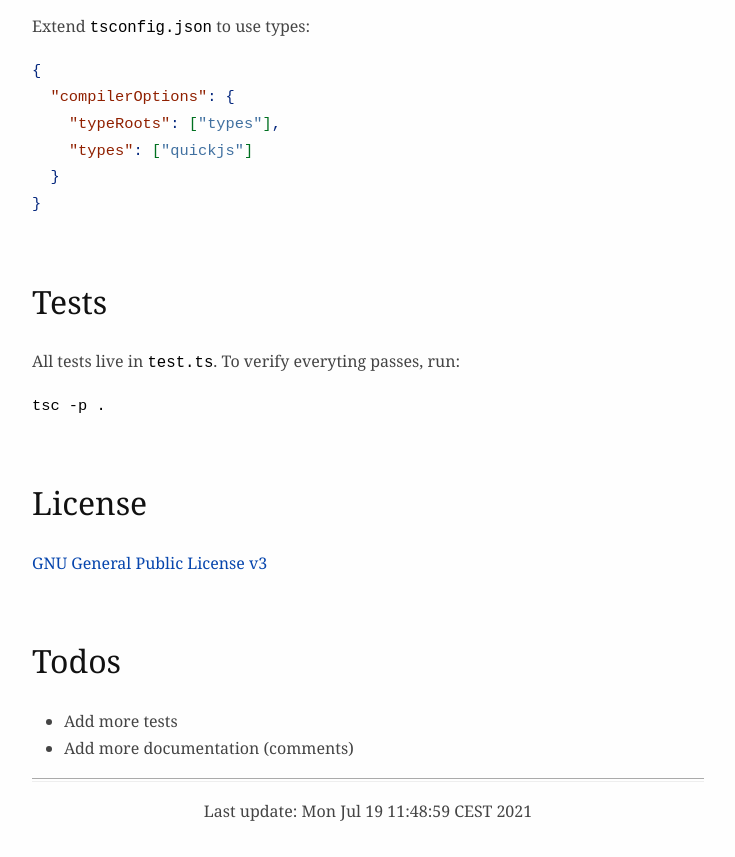
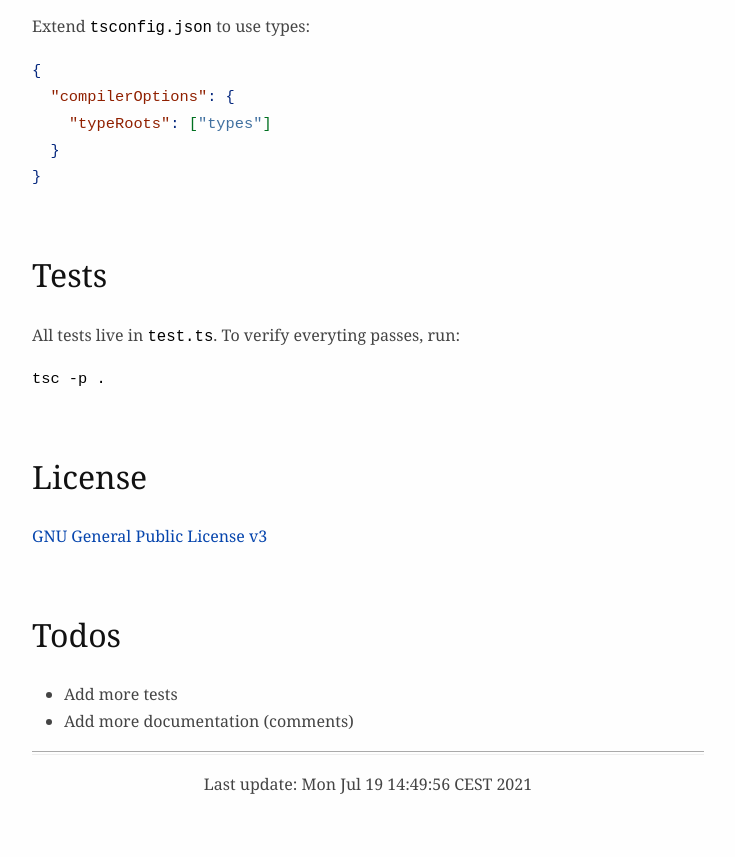
Before and after one commit to mgred/quickjs-types, a plain HTML site: page index.html in a window 1280 px wide. Shown: the part 448-1305 px from the top of the page, without its empty margins (272-1007 px from the left). After the commit the page ends 1279 px from the top, so only its background shows below. Drawn offline with Linux system fonts and the light colour scheme.

Commit message:
deploy: dd722aed9178b13e643e1e126567506bc16147f5

```diff
--- a/index.html
+++ b/index.html
@@ -88,10 +88,9 @@ code span.wa { color: #60a0b0; font-weight: bold; font-style: italic; } /* Warni
 <p>Extend <code>tsconfig.json</code> to use types:</p>
 <div class="sourceCode" id="cb2"><pre class="sourceCode json"><code class="sourceCode json"><a class="sourceLine" id="cb2-1" title="1"><span class="fu">{</span></a>
 <a class="sourceLine" id="cb2-2" title="2">  <span class="dt">&quot;compilerOptions&quot;</span><span class="fu">:</span> <span class="fu">{</span></a>
-<a class="sourceLine" id="cb2-3" title="3">    <span class="dt">&quot;typeRoots&quot;</span><span class="fu">:</span> <span class="ot">[</span><span class="st">&quot;types&quot;</span><span class="ot">]</span><span class="fu">,</span></a>
-<a class="sourceLine" id="cb2-4" title="4">    <span class="dt">&quot;types&quot;</span><span class="fu">:</span> <span class="ot">[</span><span class="st">&quot;quickjs&quot;</span><span class="ot">]</span></a>
-<a class="sourceLine" id="cb2-5" title="5">  <span class="fu">}</span></a>
-<a class="sourceLine" id="cb2-6" title="6"><span class="fu">}</span></a></code></pre></div>
+<a class="sourceLine" id="cb2-3" title="3">    <span class="dt">&quot;typeRoots&quot;</span><span class="fu">:</span> <span class="ot">[</span><span class="st">&quot;types&quot;</span><span class="ot">]</span></a>
+<a class="sourceLine" id="cb2-4" title="4">  <span class="fu">}</span></a>
+<a class="sourceLine" id="cb2-5" title="5"><span class="fu">}</span></a></code></pre></div>
 <h2 id="tests">Tests</h2>
 <p>All tests live in <code>test.ts</code>. To verify everyting passes, run:</p>
 <div class="sourceCode" id="cb3"><pre class="sourceCode bash"><code class="sourceCode bash"><a class="sourceLine" id="cb3-1" title="1"><span class="ex">tsc</span> -p .</a></code></pre></div>
@@ -102,6 +101,6 @@ code span.wa { color: #60a0b0; font-weight: bold; font-style: italic; } /* Warni
 <li>Add more tests</li>
 <li>Add more documentation (comments)</li>
 </ul>
-<hr /><p style='text-align: center;'>Last update: Mon Jul 19 11:48:59 CEST 2021</p>
+<hr /><p style='text-align: center;'>Last update: Mon Jul 19 14:49:56 CEST 2021</p>
 </body>
 </html>
```
Also changed, not shown: footer.html (+1 -1 lines).
